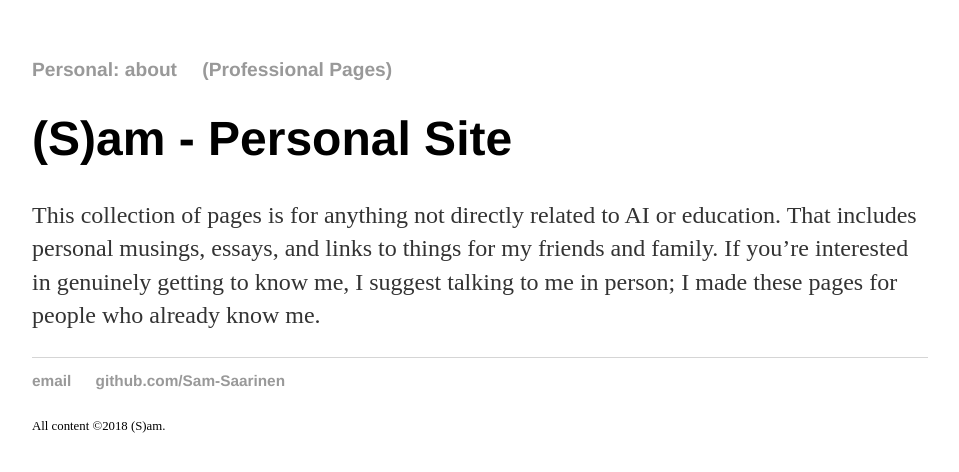
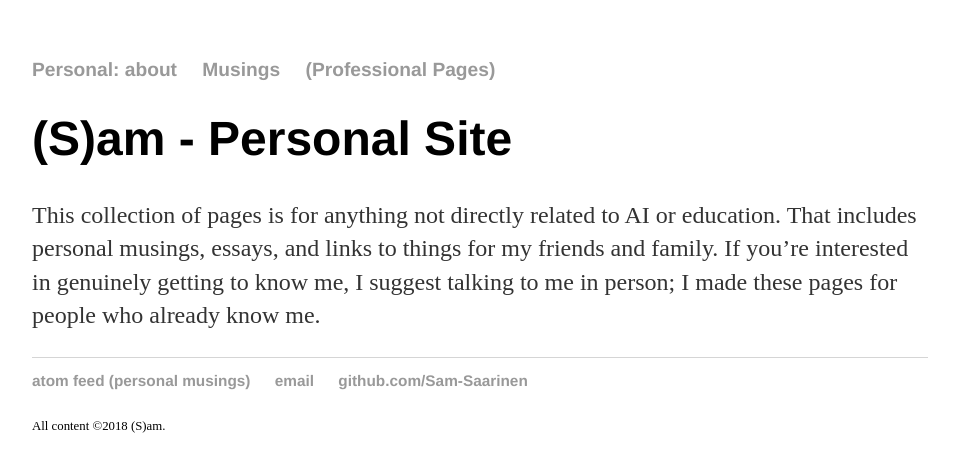
Before and after one commit to Sam-Saarinen/Sam-Saarinen.github.io, a Jekyll site: the page built from personal/index.md, in a window 1280 px wide. Shown: the top 472 px of the page, without its empty margins (160-1119 px from the left). Built offline with Jekyll 4.4.1, drawn with Linux system fonts in a browser that asks for light colours.

Commit message:
Update personal.html

```diff
--- a/_layouts/personal.html
+++ b/_layouts/personal.html
@@ -11,7 +11,8 @@
 			<nav>
 	    		<ul>
 	        		<li><a href="/personal/">Personal: about</a></li>
-              <li><a href="/">(Professional Pages)</a></li>
+				<li><a href="/personal/musings">Musings</a></li>
+              			<li><a href="/">(Professional Pages)</a></li>
 	    		</ul>
 			</nav>
 			<div class="container">
@@ -21,6 +22,7 @@
 			</div><!-- /.container -->
 			<footer>
 	    		<ul>
+				<li><a href="/personal/musings/atom.xml">atom feed (personal musings)</a></li>
 	        		<li><a href="mailto:sam_saarinen@brown.edu">email</a></li>
 	        		<li><a href="https://github.com/Sam-Saarinen">github.com/Sam-Saarinen</a></li>
 			  </ul>
```
